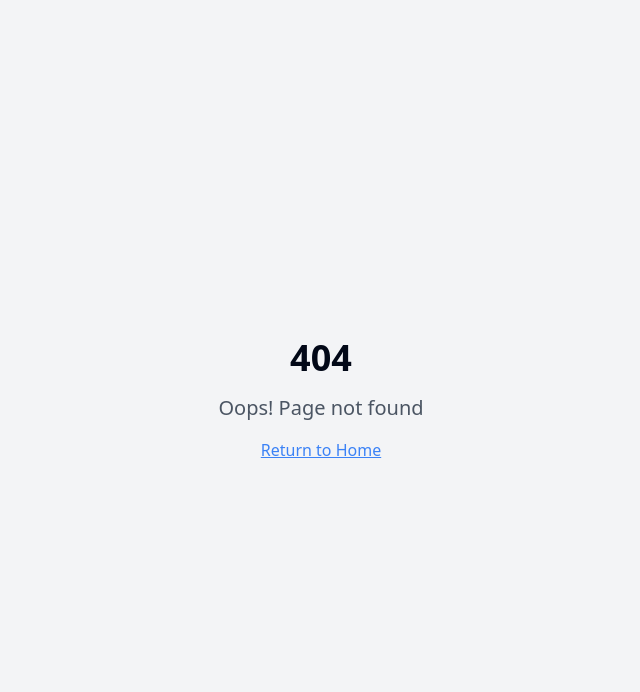
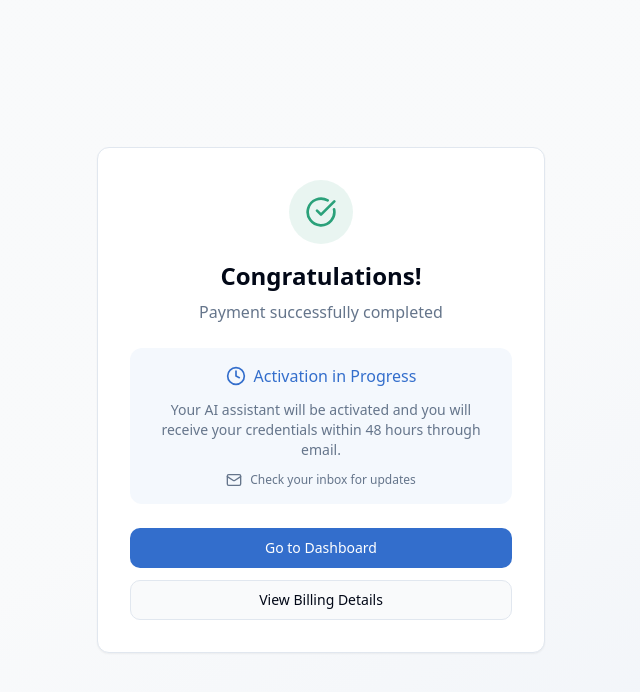
Before and after one commit to razajohri/lunalink-real, a React (Vite) app: page /payment-success in a window 1280 px wide. Before the commit this address had no page. Shown: the top 692 px of the page, without its empty margins (319-959 px from the left). Built offline with nearby package versions, Linux system fonts and the light colour scheme.

Commit message:
Add success page after payment
Redirect users to a success page after successful Stripe payment, displaying a confirmation message and information about receiving credentials.

```diff
--- a/src/App.tsx
+++ b/src/App.tsx
@@ -12,6 +12,7 @@ import Analytics from "./pages/Analytics";
 import Billing from "./pages/Billing";
 import Settings from "./pages/Settings";
 import ShopifyCallback from "./pages/ShopifyCallback";
+import PaymentSuccess from "./pages/PaymentSuccess";
 import NotFound from "./pages/NotFound";
 
 const App = () => (
@@ -26,6 +27,7 @@ const App = () => (
       <Route path="/analytics" element={<Analytics />} />
       <Route path="/billing" element={<Billing />} />
       <Route path="/settings" element={<Settings />} />
+      <Route path="/payment-success" element={<PaymentSuccess />} />
       <Route path="/shopify/callback" element={<ShopifyCallback />} />
       {/* ADD ALL CUSTOM ROUTES ABOVE THE CATCH-ALL "*" ROUTE */}
       <Route path="*" element={<NotFound />} />
--- /dev/null
+++ b/src/pages/PaymentSuccess.tsx
@@ -0,0 +1,70 @@
+import { useEffect } from "react";
+import { Card } from "@/components/ui/card";
+import { Button } from "@/components/ui/button";
+import { CheckCircle, Mail, Clock } from "lucide-react";
+import { useAuth } from "@/contexts/AuthContext";
+import { supabase } from "@/integrations/supabase/client";
+
+const PaymentSuccess = () => {
+  const { user } = useAuth();
+
+  useEffect(() => {
+    // Trigger subscription check after successful payment
+    if (user) {
+      supabase.functions.invoke('check-subscription');
+    }
+  }, [user]);
+
+  return (
+    <div className="min-h-screen bg-gradient-to-br from-background via-background to-primary/5 flex items-center justify-center p-4">
+      <Card className="max-w-md w-full p-8 text-center space-y-6 shadow-elegant">
+        <div className="space-y-4">
+          <div className="w-16 h-16 bg-success/10 rounded-full flex items-center justify-center mx-auto">
+            <CheckCircle className="w-8 h-8 text-success" />
+          </div>
+
+          <div className="space-y-2">
+            <h1 className="text-2xl font-bold text-foreground">
+              Congratulations!
+            </h1>
+            <p className="text-muted-foreground">
+              Payment successfully completed
+            </p>
+          </div>
+        </div>
+
+        <div className="bg-primary/5 rounded-lg p-4 space-y-3">
+          <div className="flex items-center justify-center space-x-2 text-primary">
+            <Clock className="w-5 h-5" />
+            <span className="font-medium">Activation in Progress</span>
+          </div>
+
+          <p className="text-sm text-muted-foreground">
+            Your AI assistant will be activated and you will receive your credentials within 48 hours through email.
+          </p>
+
+          <div className="flex items-center justify-center space-x-2 text-muted-foreground">
+            <Mail className="w-4 h-4" />
+            <span className="text-xs">Check your inbox for updates</span>
+          </div>
+        </div>
+
+        <div className="space-y-3">
+          <Button asChild className="w-full">
+            <a href="/dashboard">
+              Go to Dashboard
+            </a>
+          </Button>
+
+          <Button variant="outline" asChild className="w-full">
+            <a href="/billing">
+              View Billing Details
+            </a>
+          </Button>
+        </div>
+      </Card>
+    </div>
+  );
+};
+
+export default PaymentSuccess;
```
Also changed, not shown: 1 other file (tests, documents, lock files or other folders).
